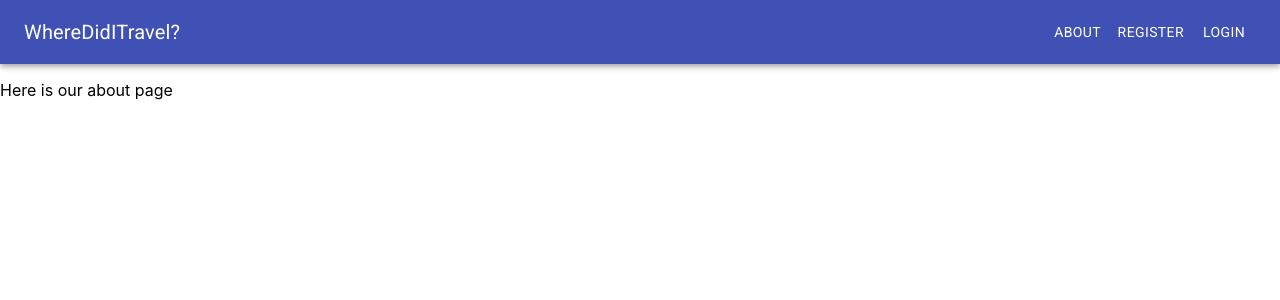
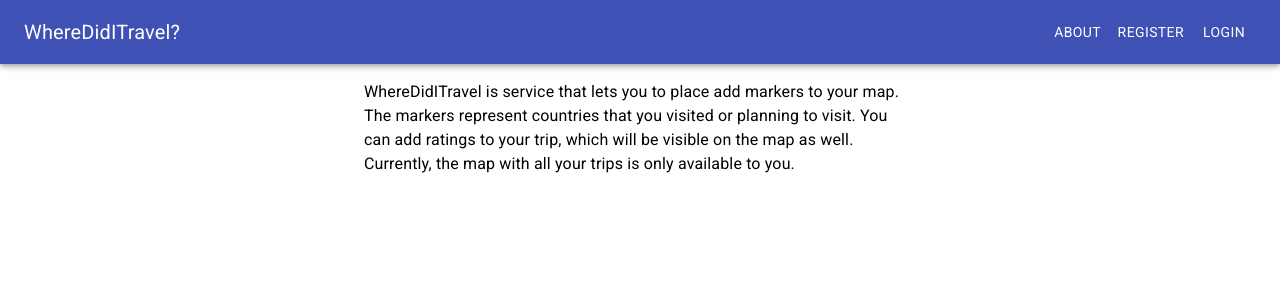
Before and after one commit to ahmcho/wdit-react, a React (Create React App) app: page /about in a window 1280 px wide. Shown: the top 300 px of the page. Built offline with nearby package versions, Linux system fonts and the light colour scheme; no server answers.

Commit message:
Added styling and content

```diff
--- a/src/containers/About.js
+++ b/src/containers/About.js
@@ -1,7 +1,33 @@
 import React from 'react';
+
+import { makeStyles } from '@material-ui/core/styles';
+import Grid from '@material-ui/core/Grid';
+import Link from '@material-ui/core/Link';
+import Container from '@material-ui/core/Container';
+import Typography from '@material-ui/core/Typography';
+
+const useStyles = makeStyles((theme) => ({
+    typographyStyle: {
+        flexGrow: 1,
+        textAlign: "center",
+    },
+    link:{
+        justifyContent: "center",
+        textAlign: "center",
+    }
+}));
+
 const About = () => {
     return (
-        <p>Here is our about page</p>
+        <Container component="main" maxWidth="sm">
+            <Grid container>
+                <Typography variant="body1">
+                    WhereDidITravel is service that lets you to place add markers to your map. The markers represent countries that you visited or planning to visit.
+                    You can add ratings to your trip, which will be visible on the map as well. Currently, the map with all your trips is only available to you.
+                </Typography>
+                {/* If you wish, you can actually share a public map with all your trips for anyone to see. */}
+            </Grid>
+        </Container>
     )
 }
 
```
